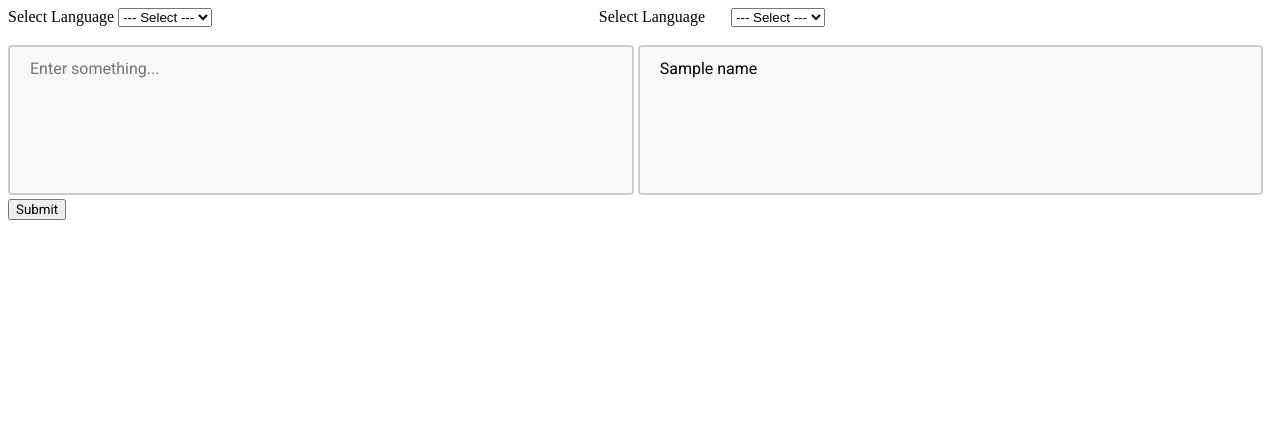
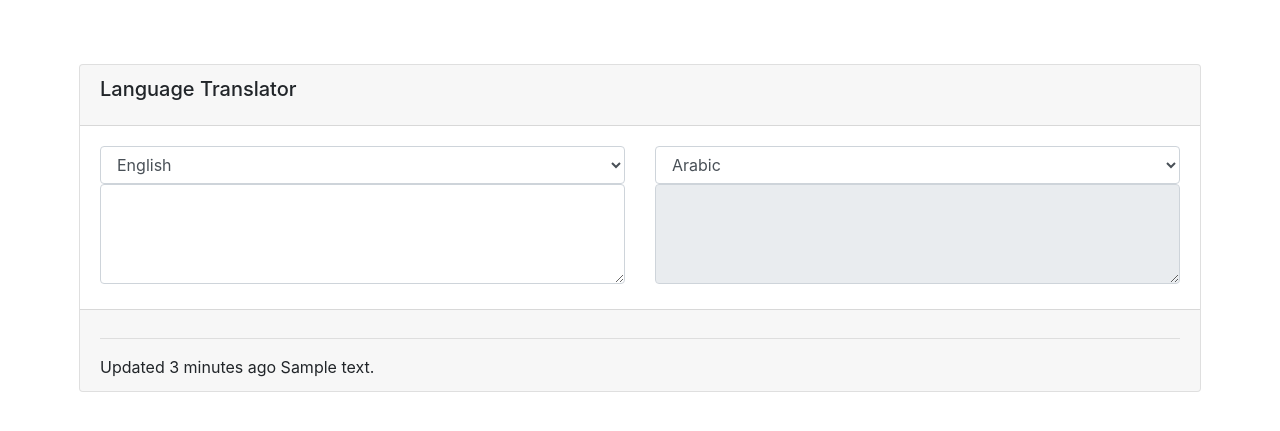
Before and after one commit to ashokv22/translator, a Flask app: template templates/index.html in a window 1280 px wide. Shown: the top 431 px of the page. Run offline with Flask 2, Linux system fonts and the light colour scheme; the template is opened without the code that fills it: most values are stand-ins (such as "Sample title", 1, 10 or a date in 2020); some libraries are stand-ins or nearby versions.

Commit message:
this is new commit from venkat

```diff
--- a/app.py
+++ b/app.py
@@ -13,13 +13,21 @@ run_with_ngrok(app)
 def index():
 	return render_template("index.html")
 
-@app.route('/txt', methods = ['POST'])
-def txt():
-  src=request.form["src_lang"]
-  trg=request.form["trg_lang"]
-  src_text = request.form["name"]
-  trans_text = main.translate(src,trg, src_text)
-  return render_template("index.html", name = trans_text)
+@app.route('/translate', methods = ['POST'])
+def translate():
+  ta_src_lang = request.form.get('ta_src_lang')
+  src_lang = request.form.get('src_lang')
+  dest_lang = request.form.get('dest_lang')
+  trans_text = main.translate(src_lang,dest_lang, ta_src_lang)
+  return trans_text
+
+@app.route('/change_lang', methods = ['POST'])
+def change_lang():
+  ta_src_lang = request.form.get('ta_src_lang')
+  src_lang = request.form.get('src_lang')
+  dest_lang = request.form.get('dest_lang')
+  trans_text = main.translate(src_lang,dest_lang, ta_src_lang)
+  return trans_text
 
 if __name__ == '__main__':
 	app.run()
--- a/templates/index.html
+++ b/templates/index.html
@@ -2,30 +2,39 @@
 	<head>
 		<link href='https://fonts.googleapis.com/css?family=Roboto' rel='stylesheet'>
 		<title>Get Greeting</title>
-		<style>
-textarea {
-  width: 49.5%;
-  font-family: roboto;
-  height: 150px;
-  padding: 12px 20px;
-  box-sizing: border-box;
-  border: 2px solid #ccc;
-  border-radius: 4px;
-  background-color: #f8f8f8;
-  font-size: 16px;
-  resize: none;
-}
-</style>
+		<link rel="stylesheet" href="https://stackpath.bootstrapcdn.com/bootstrap/4.5.2/css/bootstrap.min.css" integrity="sha384-JcKb8q3iqJ61gNV9KGb8thSsNjpSL0n8PARn9HuZOnIxN0hoP+VmmDGMN5t9UJ0Z" crossorigin="anonymous">
+		<script src="https://ajax.googleapis.com/ajax/libs/jquery/3.5.1/jquery.min.js"></script>
 	</head>
+<body>
+	<div class="row" style="margin: 5%;">
+		<div class="col-md-12">
+		<div class="card ">
+			<div class="card-header ">
+			<h5 class="card-title">Language Translator</h5>
+			</div>
+			<form name="form" action="/demo">
+				<div class="card-body" style="margin-bottom: 1%;">
+					<div class="row form-group">
+						<div class="col-sm-6 mb-10">
+						<select class="form-control col-lg-15" name="src_lang" id="src_lang">
+							<option value="ar" id="ar"> Arabic </option>
+							<option value="bn" id="bn"> Bengali </option>
+							<option value="zh" id="zn-CN"> Chinese </option>
+							<option value="en" id="en" selected> English </option>
+							<option value="fr" id="fr"> French </option>
+							<option value="hi" id="hi"> Hindi </option>
+							<option value="id" id="id"> Indonesian </option>
+							<option value="pt" id="pt-PT"> Portuguese </option>
+							<option value="ru" id="ru"> Russian </option>
+							<option value="es" id="es"> Spanish </option>
+						</select>
+						<textarea class="form-control col-sm-15" required style="height:100%" name="ta_src_lang" id="ta_src_lang" ></textarea>
+						</div>
 
-	<body>
-	<div>
-		<form method="POST" action="/txt">
-
-    			<label> Select Language </label>
-			<select name="src_lang" id="src_lang">
-				<option disabled selected> --- Select --- </option>
-				  <option value="ar" id="ar"> Arabic </option>
+						<div class="col-sm-6 mb-10">
+						<select class="form-control col-lg-15" name="dest_lang" id="dest_lang">
+							<option disabled selected> Select Language </option>
+							<option value="ar" id="ar" selected> Arabic </option>
 							<option value="bn" id="bn"> Bengali </option>
 							<option value="zh" id="zn-CN"> Chinese </option>
 							<option value="en" id="en"> English </option>
@@ -36,40 +45,63 @@ textarea {
 							<option value="ru" id="ru"> Russian </option>
 							<option value="es" id="es"> Spanish </option>
 						</select>
-
-			<label style="position : absolute; right:575"> Select Language </label>
-			<select name="trg_lang" id="trg_lang" style="position : absolute; right:455">
-				<option disabled selected> --- Select --- </option>
-				  <option value="ar" id="ar"> Arabic </option>
-				  <option value="bn" id="bn"> Bengali </option>
-				  <option value="zh" id="zn-CN"> Chinese </option>
-				<option value="en" id="en"> English </option>
-				  <option value="fr" id="fr"> French </option>
-				  <option value="hi" id="hi"> Hindi </option>
-				  <option value="id" id="id"> Indonesian </option>
-				  <option value="pt" id="pt-PT"> Portuguese </option>
-				  <option value="ru" id="ru"> Russian </option>
-				  <option value="es" id="es"> Spanish </option>
-			</select>
+						<textarea class="form-control col-lg-15" disabled style="height:100%" name="ta_desc_lang_1" id="ta_desc_lang"></textarea>
+						</div>
+					</div>
+				</form>
+			</div>
+			<div class="card-footer ">
+			<hr>
+			<div class="stats">
+				<i class="fa fa-history"></i> Updated 3 minutes ago {{src_text}}
+			</div>
+			</div>
+		</div>
+		</div>
+	</div>
+</body>
+<script>
 
 
-			<br> <br>
+$('#ta_src_lang').on('input', function()
+{
+	ta_src_lang=$('#ta_src_lang').val()
+	src_lang=$("#src_lang").val()
+	dest_lang=$("#dest_lang").val()
+	$.post("/translate",{ ta_src_lang: ta_src_lang,src_lang:src_lang,dest_lang:dest_lang }).done(function (data)
+	{
+		console.log(data)
+		if(data=="")
+		{
+			alert("Somthing went wrong please try again later...")
+		}
+		else
+		{
+			$('#ta_desc_lang').val(data)
+		}
+	});
+});
 
-
-			<textarea id="name" name="name" placeholder="Enter something..."></textarea>
-			<textarea id="src">{{name}}</textarea>
-			<button style="font-family: roboto;" onclick="document.getElementById('greetingForm').submit()">Submit</button>
-		</form>
-		</div>
-
-		<!-- <script>
-			window.onload = function()
+$(document).on('change',"#dest_lang", function()
 {
-				document.getElementById("name").focus();
-				document.getElementById("trg").disabled = true;
+	ta_src_lang=$('#ta_src_lang').val()
+	src_lang=$("#src_lang").val()
+	dest_lang=$("#dest_lang").val()
+	console.log(ta_src_lang)
+	console.log(src_lang)
+	$.post("/change_lang",{ ta_src_lang: ta_src_lang,src_lang:src_lang,dest_lang:dest_lang }).done(function (data)
+	{
+		if(data=="")
+		{
+			alert("Somthing went wrong please try again later...")
+		}
+		else
+		{
+			//$('#ta_desc_lang').val(data)
+			console.log(data)
 
 		}
-		</script> -->
-
-	</body>
+	});
+});
+</script>
 </html>
```
Also changed, not shown: templates/sample.html (added, +22 -0 lines). Lines whose indentation alone changed are shown as unchanged.
